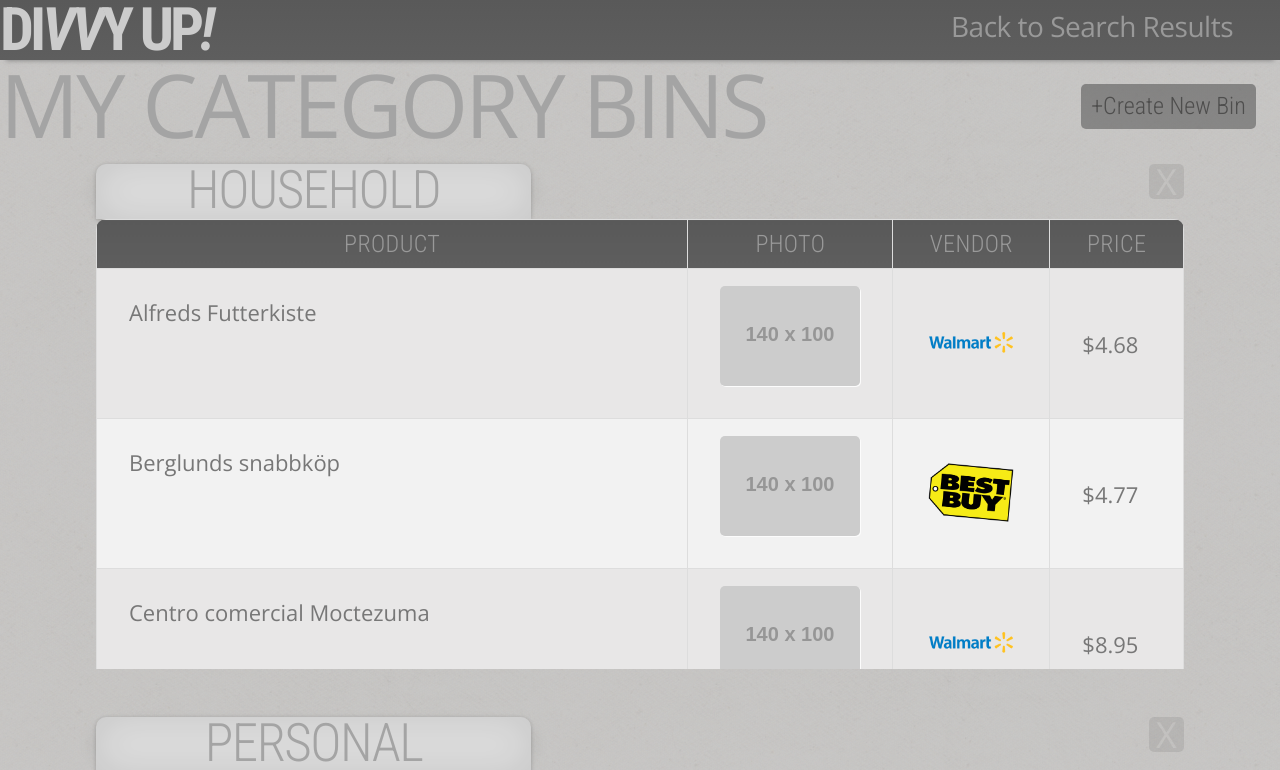
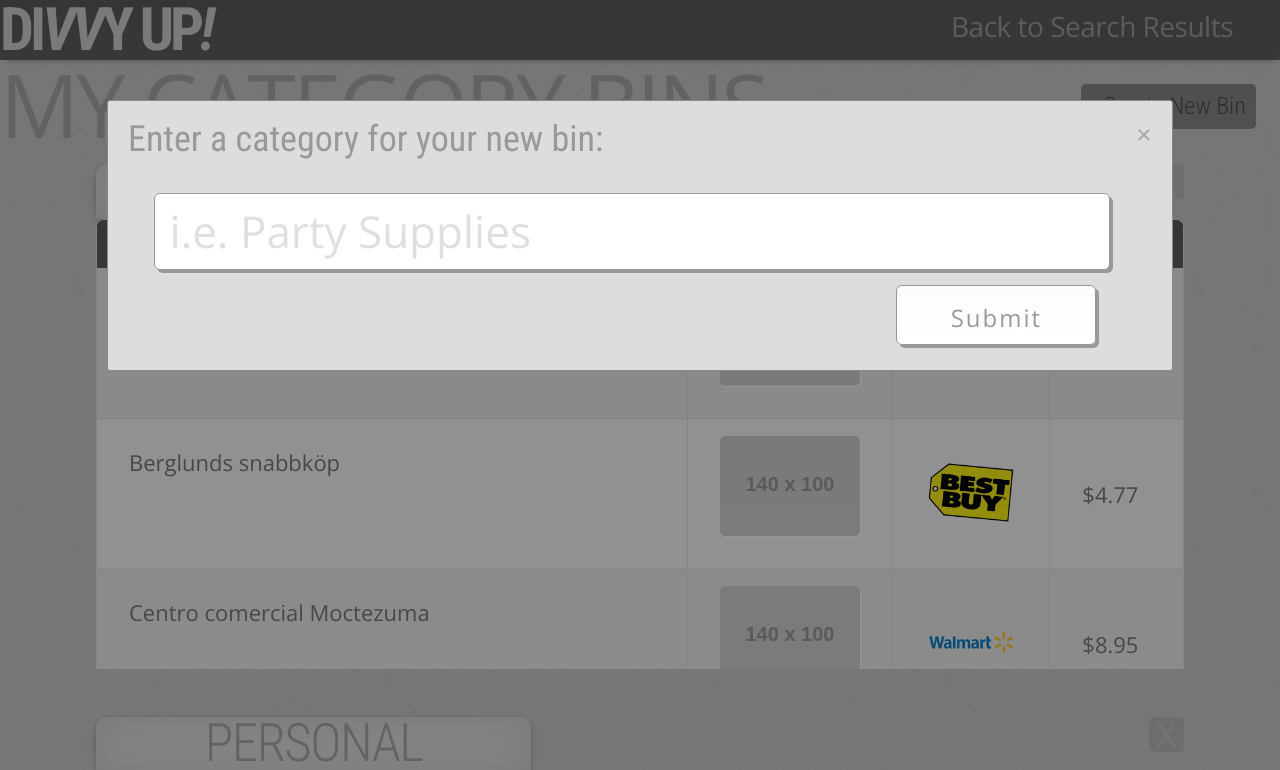
Before and after one commit to WillieDavonSmalls/RutgersBCProject_1, a plain HTML site: page categorybins.html in a window 1280 px wide. Both pictures are taken after a click on the element "+Create New Bin". Shown: the top 770 px of the page. Drawn offline with nearby package versions, Linux system fonts and the light colour scheme; placeholder pictures from the web are drawn by us.

Commit message:
Consolidated search-button css and created modal for new category bin

```diff
--- a/assets/css/style.css
+++ b/assets/css/style.css
@@ -186,7 +186,7 @@ h3 {
     margin-right:8px;
 }
 
-#add-to-bin-p, #create-new-bin-p, #track-p{
+#add-to-bin-p, #create-new-bin-p, #track-p, #modal-p{
     color: #222;
     font-family: 'Roboto Condensed', sans-serif;
     font-weight: 400;
@@ -319,44 +319,24 @@ input:hover{
     margin: 0 auto;
 }
 
-#search-button{
-    position: relative;
-    top:-70px;
-    float: left;
-    height: 42px;
-    letter-spacing: 1px;
-    margin-top: 10px;
-    float: right;
-    background-color: #fcfcfc;
-    background: linear-gradient(#fcfcfc, #fff);
-    color: #fff;
-    font-size: 35px;
-    text-align: center;
-    width: 200px;
-    padding:5px;
-
-}
-
-
-
-
 
 
 #search-button {
-
+    top:-70px;
+    height: 42px;
     padding: 5px;
-    letter-spacing: 2px;
+    letter-spacing: 1px;
     position: relative;
     margin-top: -70px;
     float: right;
     background-color: #fcfcfc;
+    background: linear-gradient(#fcfcfc, #fff);
     color: #999;
     font-size: 35px;
     text-align: center;
     width: 19%;
     padding:15px;
     border-radius: 2px 10px 10px 2px;
-
     font-family: 'Open Sans', sans-serif;
     font-weight: 300;
 
@@ -836,3 +816,128 @@ color:white;
 #create-bin-button:hover {
    opacity: 1;
 }
+
+
+
+
+
+
+
+/* The Modal (background) */
+.modal {
+    display: none; /* Hidden by default */
+    position: fixed; /* Stay in place */
+    z-index: 1; /* Sit on top */
+    padding-top: 100px; /* Location of the box */
+    left: 0;
+    top: 0;
+    width: 100%; /* Full width */
+    height: 100%; /* Full height */
+    overflow: auto; /* Enable scroll if needed */
+    background-color: rgb(0,0,0); /* Fallback color */
+    background-color: rgba(0,0,0,0.4); /* Black w/ opacity */
+}
+
+/* Modal Content */
+.modal-content {
+    background-color: #ddd;
+    margin: auto;
+    padding: 20px;
+    border: 1px solid #888;
+    width: 80%;
+    border-radius: 3px;
+}
+
+/* The Close Button */
+.close {
+    color: #aaaaaa;
+    float: right;
+    font-size: 28px;
+    font-weight: bold;
+}
+
+.close:hover,
+.close:focus {
+    color: #000;
+    text-decoration: none;
+    cursor: pointer;
+}
+
+#modal-p {
+    color: #999;
+    font-family: 'Roboto Condensed', sans-serif;
+    font-weight: 400;
+    font-size: 36px;
+
+}
+
+
+
+#modal-form  {
+    position: relative;
+    color: #777;
+    margin: 0 auto;
+    border-radius: 6px;
+    width: 95%;
+    padding-top: -5px;
+    padding-bottom: 10px;
+    font-size: 88px;
+}
+
+#modal-input {
+    color: #777;
+    width: 95%;
+    height:45px;
+    border-radius: 6px;
+    font-size: 44px;
+    font-family: 'Open Sans', sans-serif;
+    font-weight: 300;
+    box-shadow: 3px 3px #999;
+    padding: 15px;
+    border: #999 solid 0.3px;
+}
+
+#modal-input:hover{
+    box-shadow: 2px 2px 5px #333;
+}
+
+
+#modal-submit {
+
+    height: 60px;
+    letter-spacing: 2px;
+    position: relative;
+    float: right;
+    background-color: #e0e0e0;
+    background: linear-gradient(#fcfcfc, #fff);
+    font-size: 24px;
+    text-align: center;
+    width: 200px;
+    color: #999;
+    margin-top:15px;
+    margin-right:30px;
+    border-radius: 6px;
+
+    font-family: 'Open Sans', sans-serif;
+    font-weight: 400;
+
+    cursor: pointer;
+}
+
+
+.hvr-grow-shadow {
+    display: inline-block;
+    vertical-align: middle;
+    -webkit-transform: perspective(1px) translateZ(0);
+    transform: perspective(1px) translateZ(0);
+    box-shadow: 0 0 1px rgba(0, 0, 0, 0);
+    -webkit-transition-duration: 0.3s;
+    transition-duration: 0.3s;
+    -webkit-transition-property: box-shadow, transform;
+    transition-property: box-shadow, transform;
+  }
+  .hvr-grow-shadow:hover, .hvr-grow-shadow:focus, .hvr-grow-shadow:active {
+    box-shadow: 0 10px 10px -10px rgba(0, 0, 0, 0.5);
+    -webkit-transform: scale(1.1);
+    transform: scale(1.1);
+  }
--- a/categorybins.html
+++ b/categorybins.html
@@ -35,13 +35,33 @@
       </form> -->
 
 
-    <div id="create-bin-button">
+
+
+
+    <div id="create-bin-button" class="hvr-grow-shadow">
 
       <p id="create-bin-P">+Create New Bin</p>
     </div>
   </header>
   <br>
+<!-- The Modal -->
+<div id="myModal" class="modal">
+  <!-- Modal content -->
+  <div class="modal-content">
+    <span class="close">&times;</span>
+    <p id="modal-p">Enter a category for your new bin:</p>
+    <form id="modal-form">
+      <br>
+      <input id="modal-input" type="text" name="firstname" value="" placeholder="i.e. Party Supplies">
+      <input id="modal-submit" type="submit" value="Submit">
+    </form>
 
+
+
+
+  </div>
+
+</div>
 
 <!-- Bin #1: -->
   <div id="bin-container">
@@ -51,7 +71,7 @@
       <p id="user-category">Household</p>
     </div>
 
-    <div class="remove-bin">X</div>
+    <div class="remove-bin hvr-grow-shadow">X</div>
 
     <div id="bin-category-1">
 
@@ -284,7 +304,7 @@
     <div class="category-header effect8">
       <p id="user-category">Personal</p>
     </div>
-    <div class="remove-bin">X</div>
+    <div class="remove-bin hvr-grow-shadow">X</div>
     <div id="bin-category-1">
 
 
@@ -516,7 +536,7 @@
       <div class="category-header effect8">
         <p id="user-category">Divvy #3</p>
       </div>
-      <div class="remove-bin">X</div>
+      <div class="remove-bin hvr-grow-shadow">X</div>
       <div id="bin-category-1">
 
 
@@ -741,6 +761,34 @@
     <br><br><br>
 
 
+    <script>
+      // Get the modal
+      var modal = document.getElementById('myModal');
+
+      // Get the button that opens the modal
+      var btn = document.getElementById("create-bin-button");
+
+      // Get the <span> element that closes the modal
+      var span = document.getElementsByClassName("close")[0];
+
+      // When the user clicks the button, open the modal
+      btn.onclick = function() {
+          modal.style.display = "block";
+      }
+
+      // When the user clicks on <span> (x), close the modal
+      span.onclick = function() {
+          modal.style.display = "none";
+      }
+
+      // When the user clicks anywhere outside of the modal, close it
+      window.onclick = function(event) {
+          if (event.target == modal) {
+              modal.style.display = "none";
+          }
+      }
+      </script>
+
 
   <script type="text/javascript" src="https://cdnjs.cloudflare.com/ajax/libs/jquery/3.2.1/jquery.min.js"></script>
   <script src="assets/javascript/app.js"></script>
```
Also changed, not shown: testsearch.html (+1 -1 lines).
